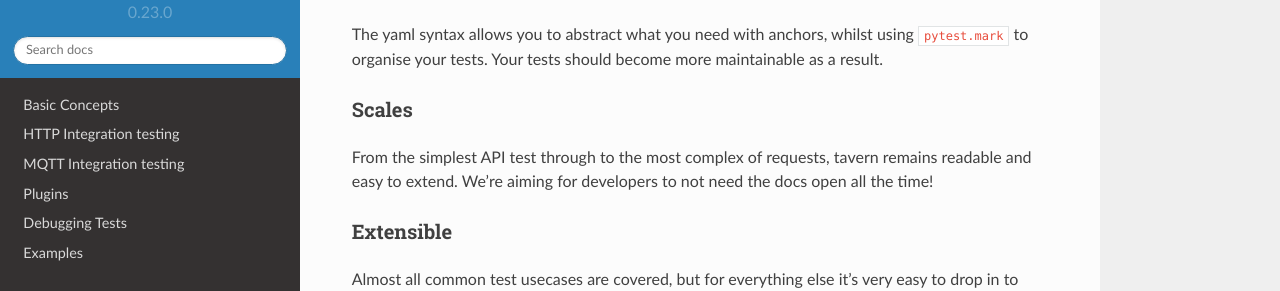
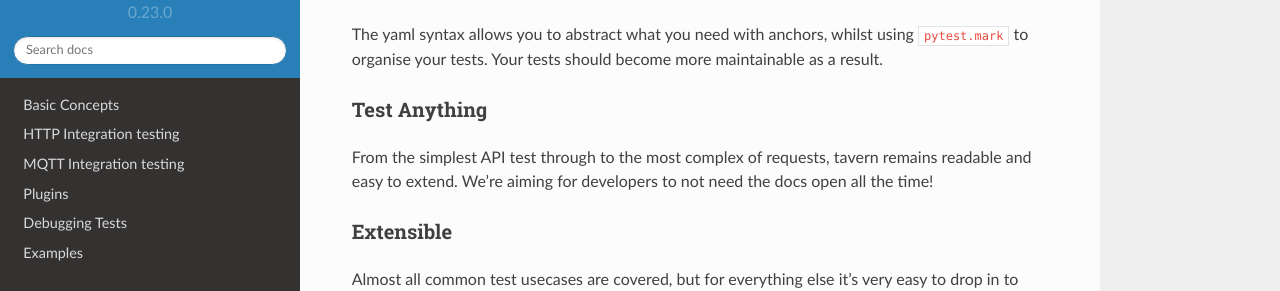
Before and after one commit to taverntesting/tavern, a Sphinx documentation site: the page built from docs/source/index.md, in a window 1280 px wide and 900 px high, scrolled down 441 px. Shown: the part 164-455 px from the top of the window. Built offline with Sphinx 7.4.7 and the Read the Docs theme 2.0.0, drawn with Linux system fonts in a browser that asks for light colours; formulas are drawn with MathJax 3.

Commit message:
fixed benefit heading

```diff
--- a/docs/source/index.md
+++ b/docs/source/index.md
@@ -20,7 +20,7 @@ Tavern is a small codebase which uses pytest under the hood.
 ### Easy to Write, Easy to Read and Understand.
 The yaml syntax allows you to abstract what you need with anchors, whilst using `pytest.mark` to organise your tests. Your tests should become more maintainable as a result.
 
-### Scales
+### Test Anything
 From the simplest API test through to the most complex of requests, tavern remains readable and easy to extend. We're aiming for developers to not need the docs open all the time!
 
 ### Extensible
```
